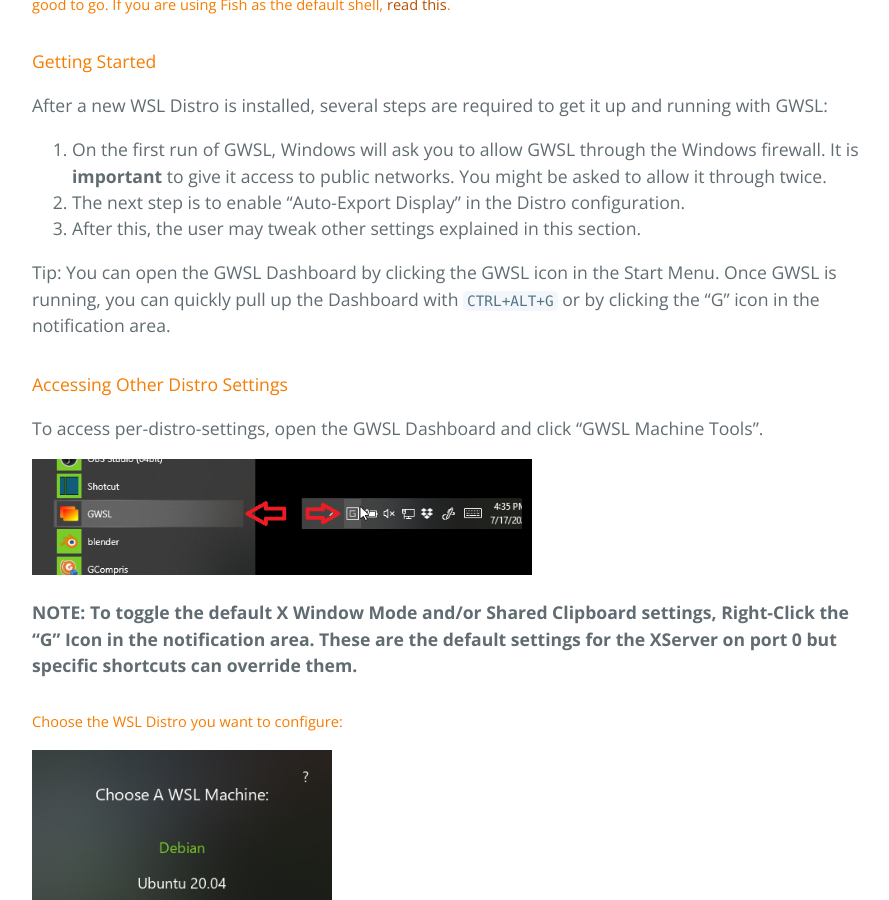
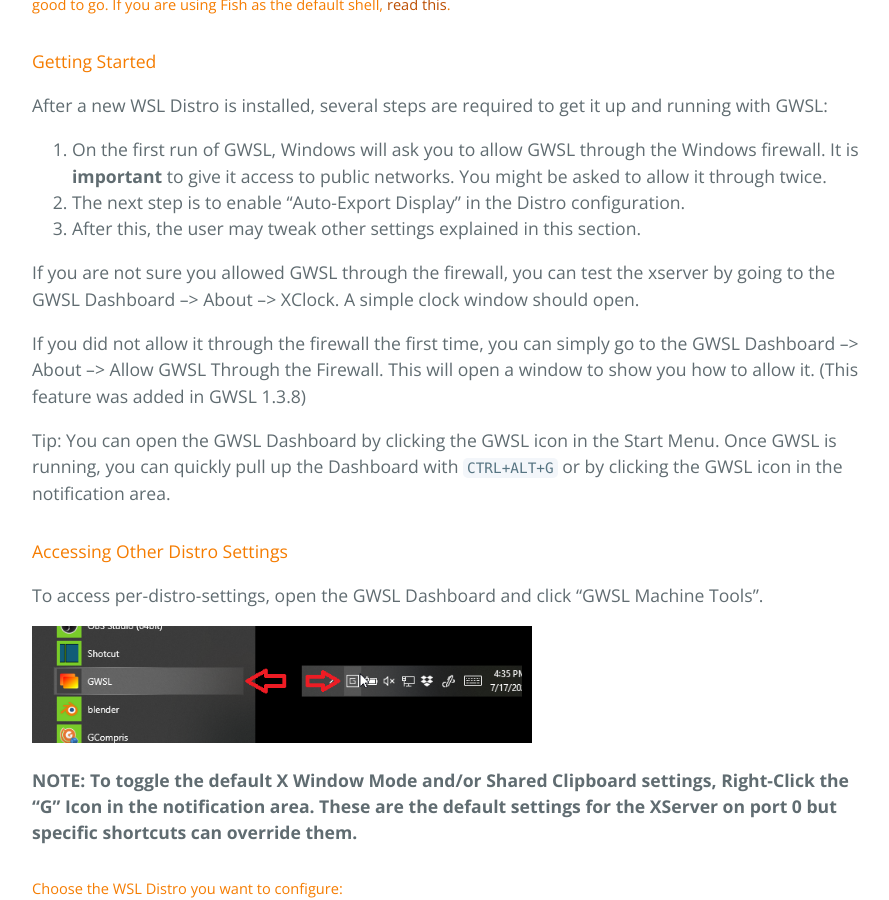
Before and after one commit to Opticos/gwsl, a Jekyll site: the page built from tutorials/manual.md, in a window 1280 px wide and 900 px high, scrolled down 3189 px. Shown: the whole window, without its empty margins (192-1081 px from the left). Built offline with Jekyll 4.4.1, drawn with Linux system fonts in a browser that asks for light colours; the repository's description, which GitHub fills in, is left out; some of the changed text lies outside the part shown.

Commit message:
Update manual.md

````diff
--- a/tutorials/manual.md
+++ b/tutorials/manual.md
@@ -40,7 +40,7 @@ GWSL can be easily installed from the Microsoft Store. If it is not already inst
 
 On the first run of GWSL, Windows will ask you if you want to allow GWSL through the firewall. GWSL requires public network access to function. You may be asked to allow access twice when using certain options in the [Shortcut Creator](#using-the-gwsl-shortcut-creator) or changing the dpi mode(See Options with an Asterisk).
 
-If you are not sure you allowed GWSL through the firewall, you can test the xserver by going to the GWSL Dashboard --> About --XClock. A simple clock window should open.
+If you are not sure you allowed GWSL through the firewall, you can test the xserver by going to the GWSL Dashboard --> About --> XClock. A simple clock window should open.
 
 If you did not allow it through the firewall the first time, you can simply go to the GWSL Dashboard --> About --> Allow GWSL Through the Firewall.
 This will open a window to show you how to allow it. (This feature was added in GWSL 1.3.8)
@@ -79,7 +79,13 @@ After a new WSL Distro is installed, several steps are required to get it up and
 2.  The next step is to enable "Auto-Export Display" in the Distro configuration.
 3.  After this, the user may tweak other settings explained in this section.
 
-Tip: You can open the GWSL Dashboard by clicking the GWSL icon in the Start Menu. Once GWSL is running, you can quickly pull up the Dashboard with ```CTRL+ALT+G``` or by clicking the "G" icon in the notification area.
+If you are not sure you allowed GWSL through the firewall, you can test the xserver by going to the GWSL Dashboard --> About --> XClock. A simple clock window should open.
+
+If you did not allow it through the firewall the first time, you can simply go to the GWSL Dashboard --> About --> Allow GWSL Through the Firewall.
+This will open a window to show you how to allow it. (This feature was added in GWSL 1.3.8)
+
+
+Tip: You can open the GWSL Dashboard by clicking the GWSL icon in the Start Menu. Once GWSL is running, you can quickly pull up the Dashboard with ```CTRL+ALT+G``` or by clicking the GWSL icon in the notification area.
 
 #### Accessing Other Distro Settings ####
 
````
